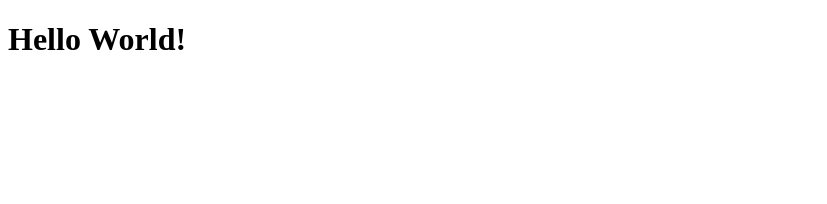
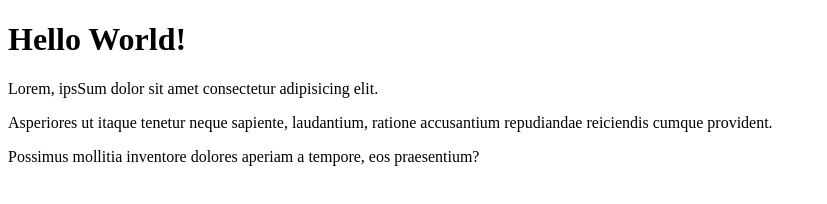
Before and after one commit to zjconly/git_test, a plain HTML site: page html-boilerplate/index.html in a window 1280 px wide. Shown: the whole page, without its empty margins (0-827 px from the left). Drawn offline with Linux system fonts and the light colour scheme.

Commit message:
"Added paragraphs"

```diff
--- a/html-boilerplate/index.html
+++ b/html-boilerplate/index.html
@@ -7,5 +7,8 @@
 </head>
 <body>
     <h1>Hello World!</h1>
+    <p>Lorem, ipsSum dolor sit amet consectetur adipisicing elit.</p>
+    <p>Asperiores ut itaque tenetur neque sapiente, laudantium, ratione accusantium repudiandae reiciendis cumque provident.</p>
+    <p>Possimus mollitia inventore dolores aperiam a tempore, eos praesentium?</p>
 </body>
 </html>
```
